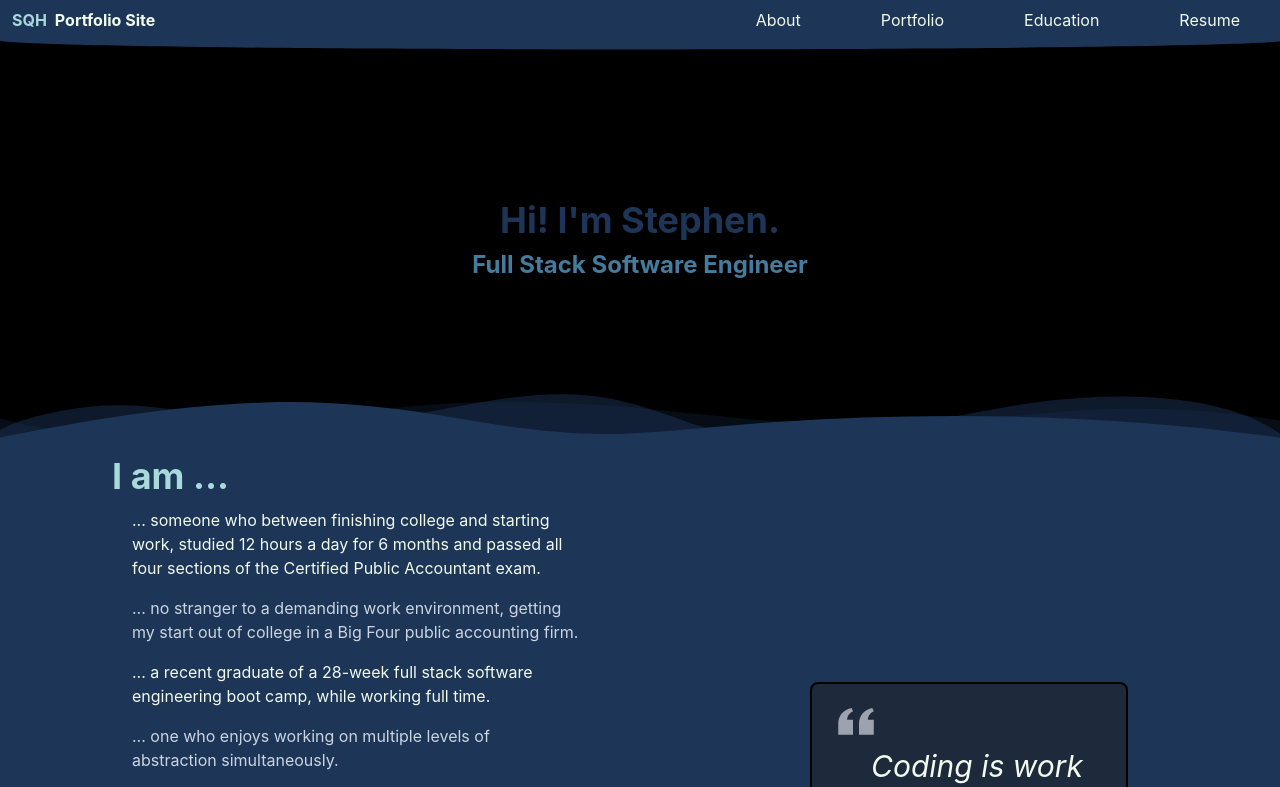
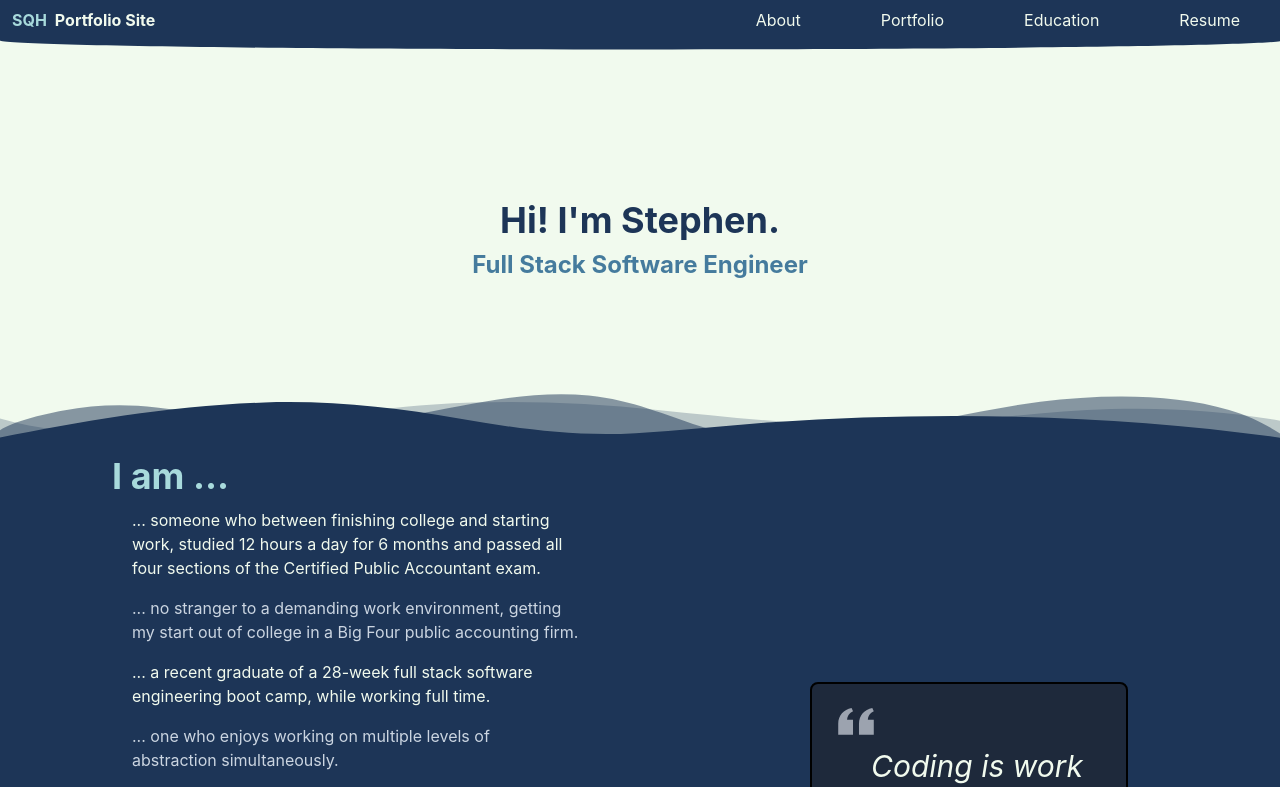
Before and after one commit to stephenqhoward/portfolio-site, a Next.js app: page / in a window 1280 px wide. Shown: the top 787 px of the page. Built offline with nearby package versions, Linux system fonts and the light colour scheme.

Commit message:
Reset bg color

```diff
--- a/src/pages/index.tsx
+++ b/src/pages/index.tsx
@@ -68,7 +68,7 @@ const Home: NextPage = () => {
         />
 
         <div className="flex w-full flex-col items-center justify-center lg:container">
-          <section className="relative flex min-h-[50vh] min-w-full flex-col items-center justify-center bg-black">
+          <section className="relative flex min-h-[50vh] min-w-full flex-col items-center justify-center bg-cream">
             <DividerNavbar />
             <Hero
               title={`Hi! I'm Stephen.`}
```
